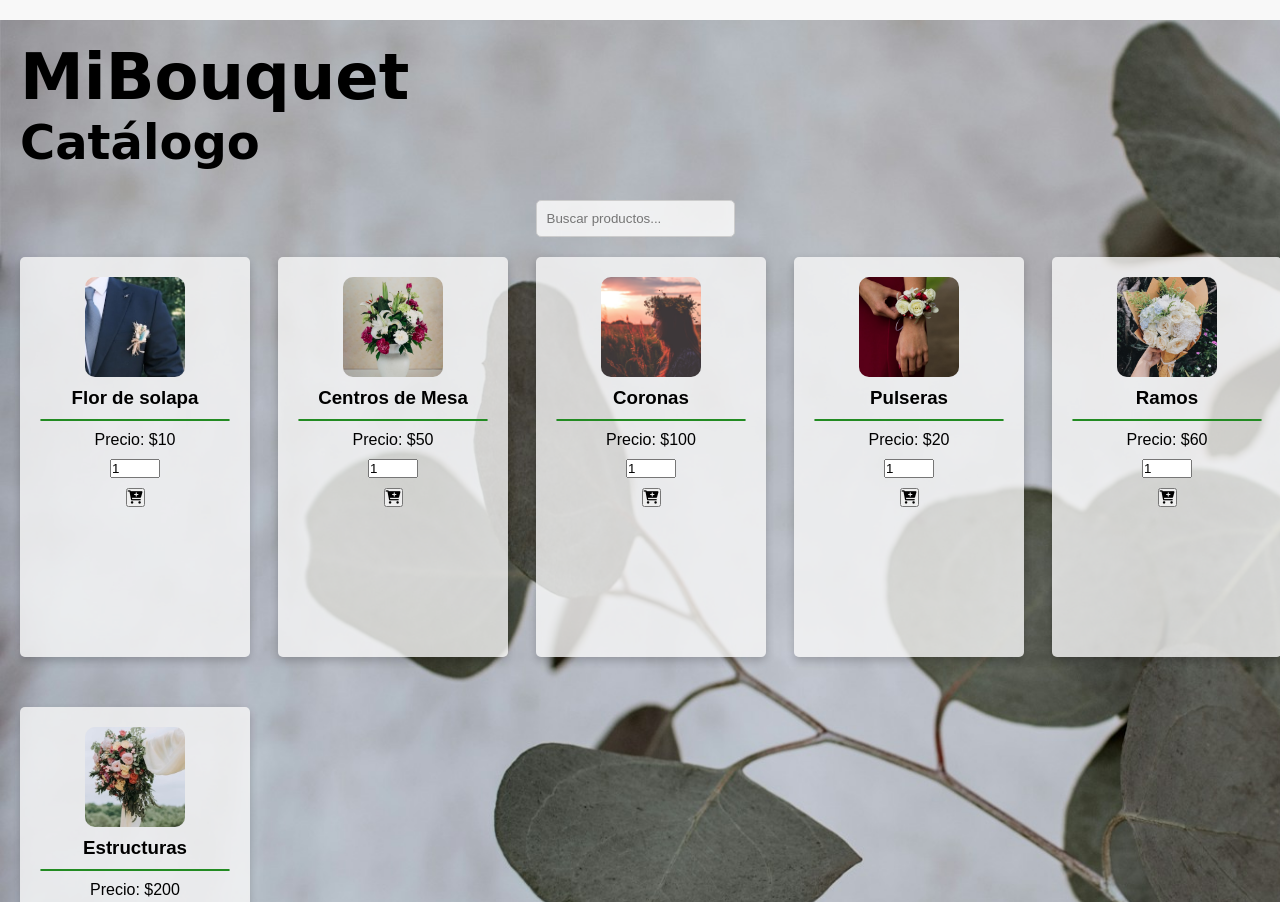
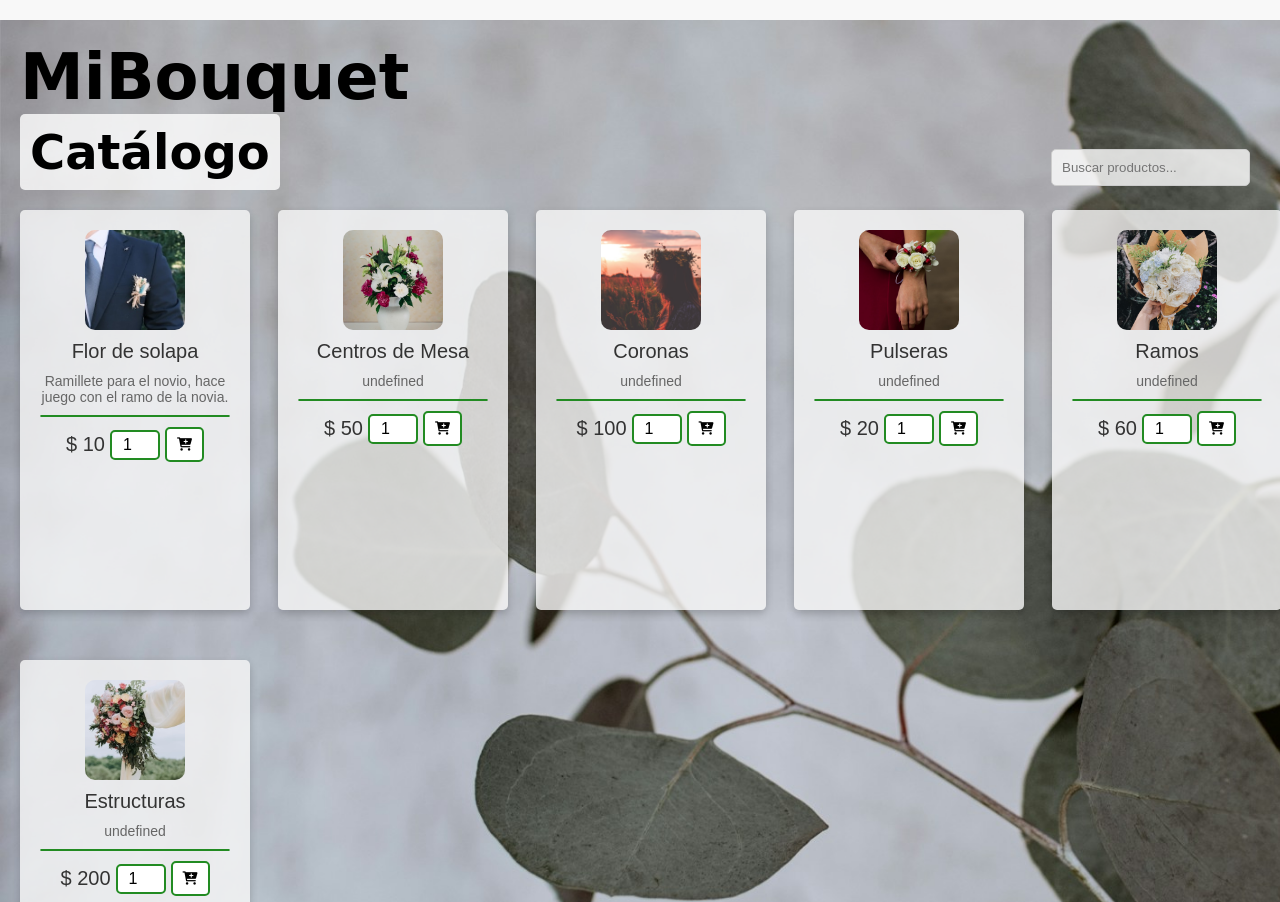
Before and after one commit to juanfierro/JS_PreEntregaFinal_Fierro, a plain HTML site: page index.html in a window 1280 px wide. Shown: the top 902 px of the page. Drawn offline with Linux system fonts and the light colour scheme; a web font is replaced by a local one.

Commit message:
cambios en innerHtml y css, mejora en las cards de productos

```diff
--- a/css/styles.css
+++ b/css/styles.css
@@ -62,8 +62,8 @@ h2 {
     justify-content: space-between;
     align-items: center;
     margin-bottom: 20px;
-    flex-direction: column; }
-.search-section h1 {
+    flex-direction: row; }
+.search-section h2 {
     background-color: rgba(255, 255, 255, 0.8);
     border-radius: 5px;
     padding: 10px; }
@@ -119,7 +119,7 @@ h2 {
     padding: 20px;
     gap: 10px;
     font-family: Arial, Helvetica, sans-serif; }
-    .card .card-img {
+.card .card-img {
     display: flex;
     flex-direction: row;
     justify-content: center;
--- a/index.html
+++ b/index.html
@@ -13,8 +13,8 @@
     </header>
     <main class="fondo-principal">
         <h1>MiBouquet</h1>
-        <h2>Catálogo</h2>
         <section class="search-section">
+            <h2>Catálogo</h2>
             <input type="text" id="busqueda" placeholder="Buscar productos...">
         </section>
         <section>
--- a/js/index.js
+++ b/js/index.js
@@ -1,5 +1,5 @@
 let productos = [
-    { id: 1, nombre: 'Flor de solapa', precio: 10 , imagen: '../assets/img/flor_de_solapa.jpg'},
+    { id: 1, nombre: 'Flor de solapa', precio: 10 , imagen: '../assets/img/flor_de_solapa.jpg', descripcion:'Ramillete para el novio, hace juego con el ramo de la novia.'},
     { id: 2, nombre: 'Centros de Mesa', precio: 50 , imagen: '../assets/img/centros_de_mesa.jpg'},
     { id: 3, nombre: 'Coronas', precio: 100 , imagen: '../assets/img/coronas.jpg'},
     { id: 4, nombre: 'Pulseras', precio: 20 , imagen: '../assets/img/pulseras.jpg'},
@@ -25,12 +25,19 @@ function mostrarProductos(filtro = '') {
                 <div class="card-img">
                     <img src="${producto.imagen}" alt="${producto.nombre}" class="img">
                 </div>
-                <h3>${producto.nombre}</h3>
+                <div class="card-title">${producto.nombre}</div>
+                <div class="card-subtitle">${producto.descripcion}</div>
                 <hr class="card-divider">
-                <p>Precio: $${producto.precio}</p>
-                <input type="number" id="cantidad-${producto.id}" min="1" value="1" style="width: 50px;">
-                <button onclick="agregarAlCarrito(${producto.id})"><i class="fas fa-cart-plus"></i> </button>
-            </div>
+                <div class="card-footer">
+                    <div class="card-price">
+                        <p>$ ${producto.precio}</p>
+                    </div>
+                    <div class="card-quantity">
+                        <input type="number" class="quantity-input" id="cantidad-${producto.id}" min="1" value="1" style="width: 50px;">
+                        <button onclick="agregarAlCarrito(${producto.id})" class="card-btn"><i class="fas fa-cart-plus"></i> </button>
+                    </div>
+                </div>
+                    </div>
         `;
         productosDiv.appendChild(div);
     });
```
